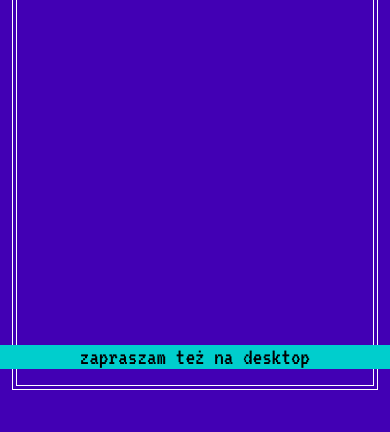
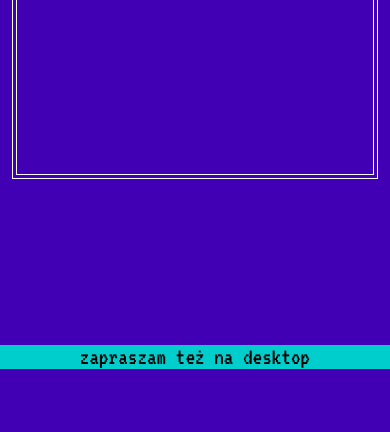
Before and after one commit to wiatr/homepage, a website: page index.html in a window 390 px wide. Shown: the part 475-907 px from the top of the page. After the commit the page ends 844 px from the top, so only its background shows below. Drawn offline with Linux system fonts and the light colour scheme.

Commit message:
android bug fix v2

```diff
--- a/sass/style.scss
+++ b/sass/style.scss
@@ -244,7 +244,7 @@ input.button{
 @media (max-width: 980px) {
     .dosFrame{
         width: 95%;
-        max-height: 35vh;
+        max-height: 13em;
         margin:0 auto;
         float: none;
     }
@@ -255,9 +255,8 @@ input.button{
         height: 100%;
         margin-bottom: 2.5em;
     }
-
     #front {
-        height: 62vh;
+        height: 25em;
     }
     #blink {
         display: none;
```
Also changed, not shown: css/style.css.
